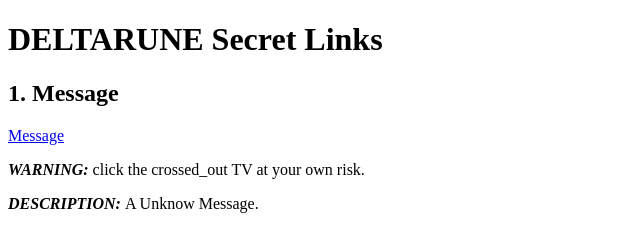
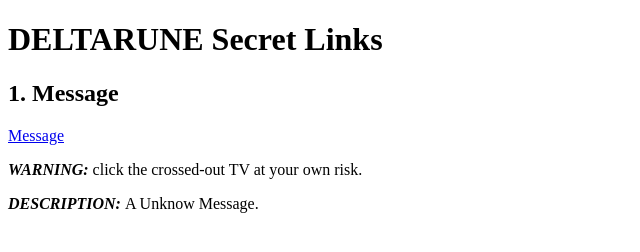
Before and after one commit to DTag1324/DTag1324.github.io, a plain HTML site: page deltarune_secret_links/index.html in a window 1280 px wide. Shown: the full height of the page, 0-640 px from the left. Drawn offline with Linux system fonts and the light colour scheme.

Commit message:
Fix typo in warning message

```diff
--- a/deltarune_secret_links/index.html
+++ b/deltarune_secret_links/index.html
@@ -9,7 +9,7 @@
     <div>
         <h2>1. Message</h2>
         <a href="https://deltarune.com/d_a_m_n_y_o_u_t_e_n_n_a/" target="_blank">Message</a>
-        <p><b><i>WARNING: </i></b>click the crossed_out TV at your own risk.</p>
+        <p><b><i>WARNING: </i></b>click the crossed-out TV at your own risk.</p>
         <p><b><i>DESCRIPTION: </i></b>A Unknow Message.</p>
     </div>
 </body>
```
